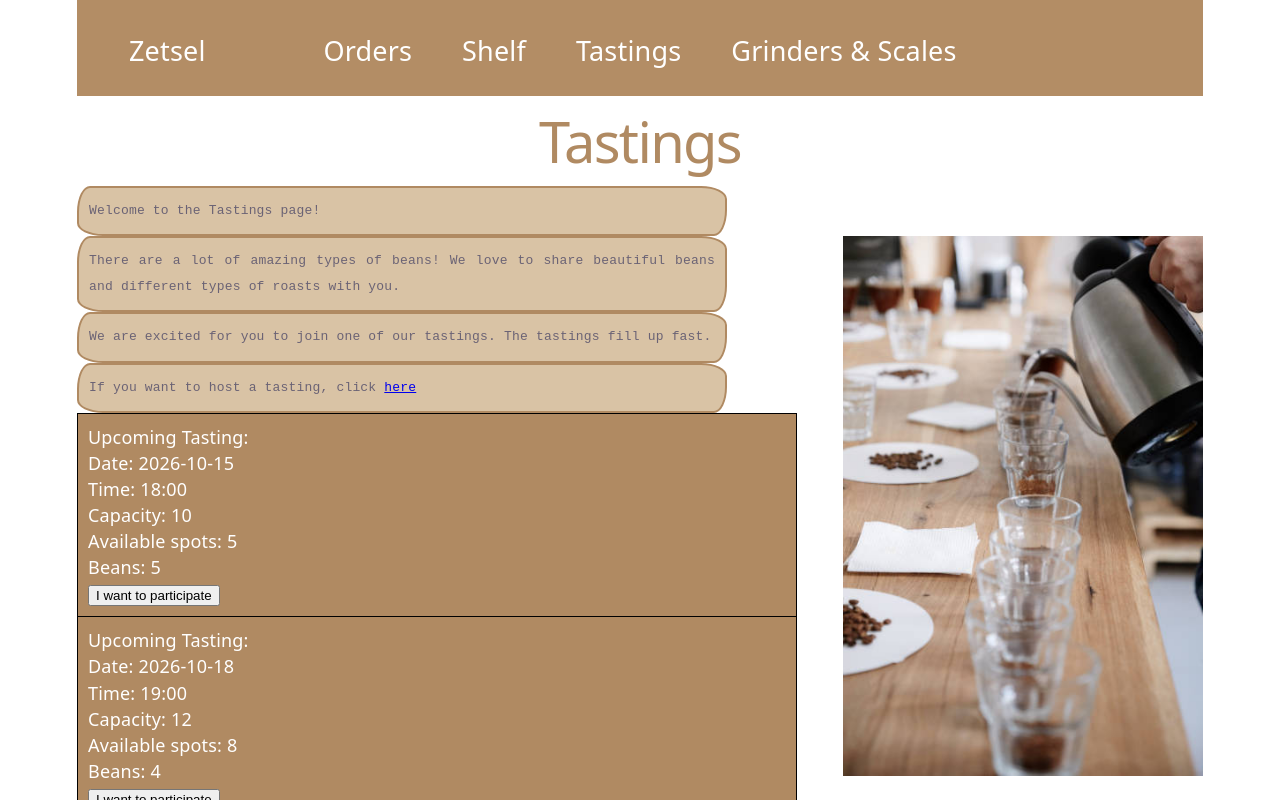
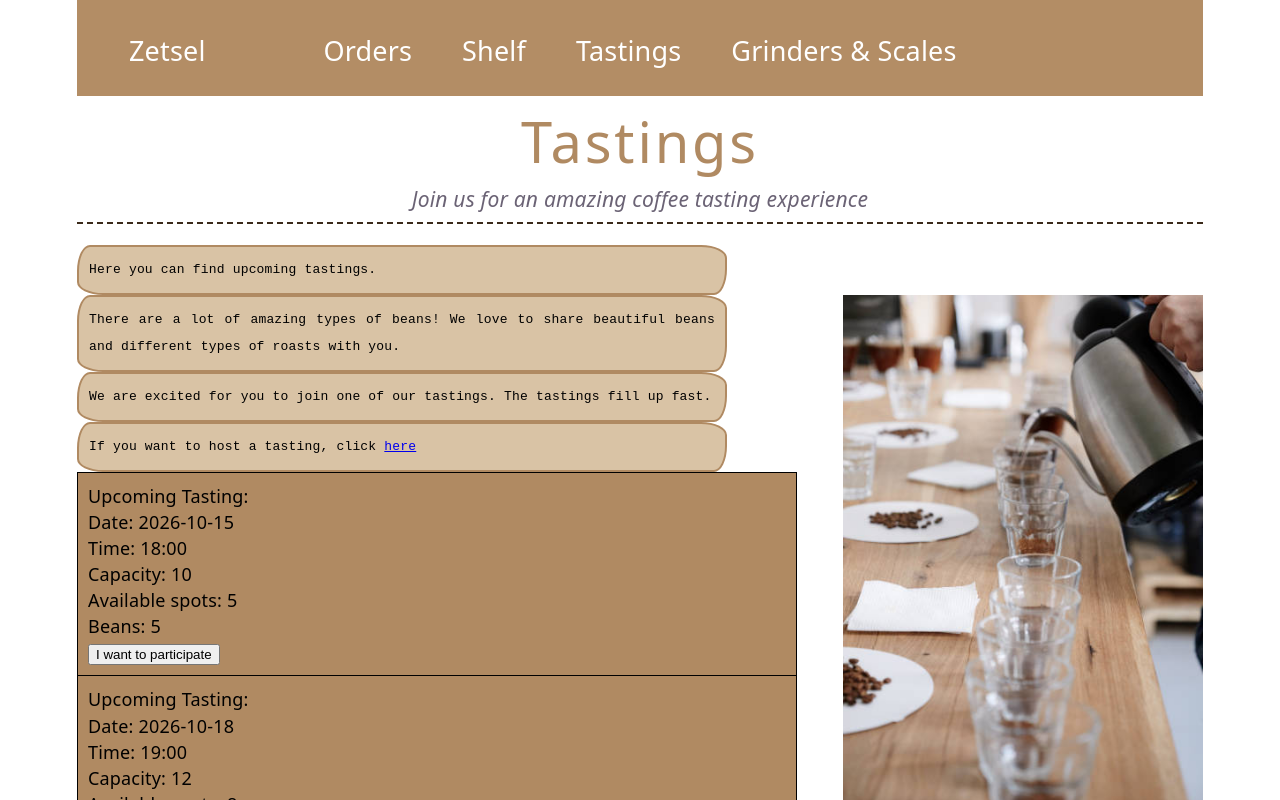
Before and after one commit to Bart079/INF2C-Team-3-WebAppDev, a React (Vite) app in the folder ClientApp/: page /tastings in a window 1280 px wide. Shown: the top 800 px of the page. Built offline with nearby package versions, Linux system fonts and the light colour scheme.

Commit message:
css
kleur text aangepakt

```diff
--- a/ClientApp/src/css/styles.css
+++ b/ClientApp/src/css/styles.css
@@ -22,7 +22,9 @@ ul.navigatie {
 
 
 }
-
+p{
+    color: black;
+}
 ul.navigatie li a {
     display: flex;
     color: whitesmoke;
--- a/ClientApp/src/features/tastings/tastings.tsx
+++ b/ClientApp/src/features/tastings/tastings.tsx
@@ -44,9 +44,18 @@ export function TastingsPage() {
     }
 
     return (
+
         <div >
-            <h1>Tastings</h1>
-            <p className="text">Welcome to the Tastings page!</p>
+            <section className="tasting_intro">
+                <h1 className="title">Tastings</h1>
+                <h3 className="sub">
+                Join us for an amazing coffee tasting experience
+                </h3>
+
+                <p className="text">
+                Here you can find upcoming tastings.
+                </p>
+            </section>
 
             <img
                 className="row_of_coffee_cups"
--- a/ClientApp/src/pages/HomePage.tsx
+++ b/ClientApp/src/pages/HomePage.tsx
@@ -5,14 +5,15 @@ export function HomePage() {
     <div>
       <p>Pick a page from the menu.</p>
         <h1 >welcome to the Zetsel coffeegroup site</h1>
-        <h3 >hier is de tekst voor introductie</h3>
-
-        <p>dit is normale tekst Lorem ipsum dolor sit amet consectetur adipisicing elit. Et architecto temporibus maiores vel aliquid ullam quos aliquam? Nostrum similique exercitationem alias! Consequatur corporis dolor officiis incidunt fugiat ipsum maxime ea.</p>
+        <h3> hier is de tekst voor introductie</h3>
         <img
                 className="align-right medium"
                 src={Coffee_bevrages}
                 alt="Coffee beverages"
             />
+
+        <p className="text">dit is normale tekst Lorem ipsum dolor sit amet consectetur adipisicing elit. Et architecto temporibus maiores vel aliquid ullam quos aliquam? Nostrum similique exercitationem alias! Consequatur corporis dolor officiis incidunt fugiat ipsum maxime ea.</p>
+
     </div>
   );
 }
```
